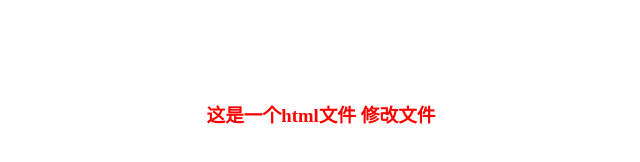
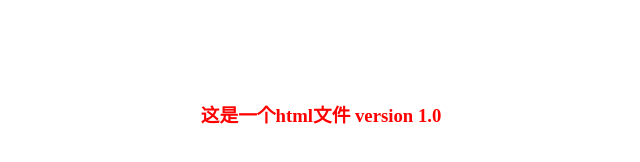
Before and after one commit to Goslingz/vscode-python, a plain HTML site: page index.html in a window 1280 px wide. Shown: the whole page, without its empty margins (319-959 px from the left). Drawn offline with Linux system fonts and the light colour scheme.

Commit message:
submit version 1.0

```diff
--- a/index.html
+++ b/index.html
@@ -8,6 +8,6 @@
     <link rel="stylesheet" type="text/css" href="style.css">
 </head>
 <body>
-    <h3>这是一个html文件 修改文件</h3>
+    <h3>这是一个html文件 version 1.0</h3>
 </body>
 </html>
```
